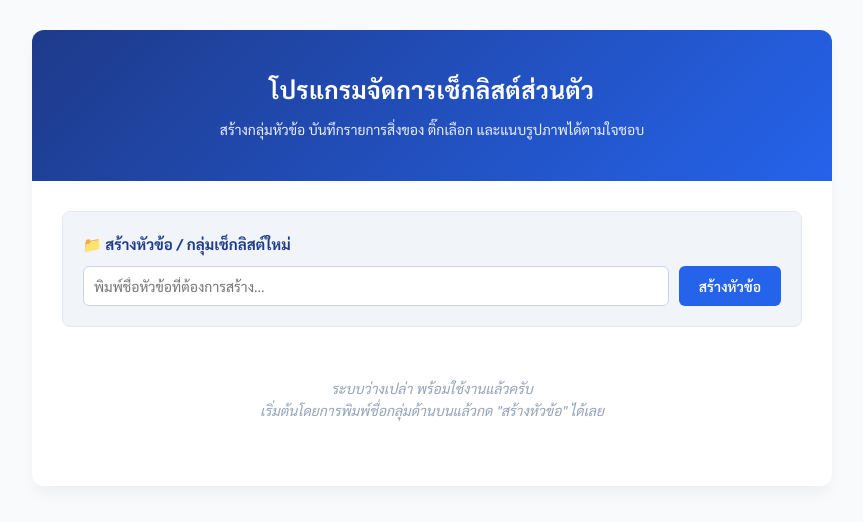
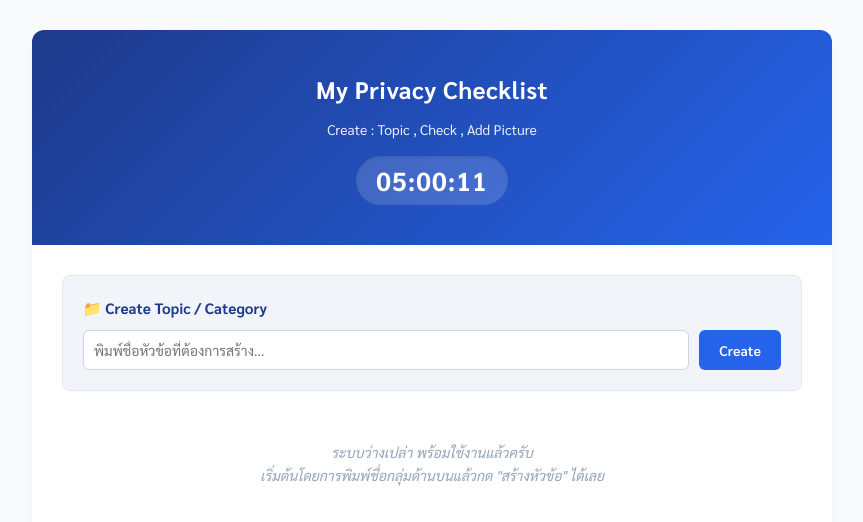
Before and after one commit to Senamonpan/Dorm.checklist-, a plain HTML site: page index.html in a window 1280 px wide. Shown: the whole page, without its empty margins (208-1071 px from the left). Drawn offline with Linux system fonts and the light colour scheme.

Commit message:
Update title and add live clock feature

```diff
--- a/index.html
+++ b/index.html
@@ -3,7 +3,7 @@
 <head>
     <meta charset="UTF-8">
     <meta name="viewport" content="width=device-width, initial-scale=1.0">
-    <title>โปรแกรมสร้างและจัดการเช็กลิสต์ส่วนตัว</title>
+    <title>My Privacy Checklist </title>
     <link rel="preconnect" href="https://fonts.googleapis.com">
     <link rel="preconnect" href="https://fonts.gstatic.com" crossorigin>
     <link href="https://fonts.googleapis.com/css2?family=Sarabun:wght@300;400;600;700&display=swap" rel="stylesheet">
@@ -46,6 +46,20 @@
             font-size: 14px;
             opacity: 0.9;
         }
+
+        /* สไตล์ของนาฬิกาที่เพิ่มเข้ามา */
+        .live-clock {
+            font-size: 26px;
+            font-weight: 700;
+            margin-top: 15px;
+            background: rgba(255, 255, 255, 0.15); /* กล่องกระจกโปร่งแสง */
+            display: inline-block;
+            padding: 4px 20px;
+            border-radius: 30px;
+            letter-spacing: 1px;
+            box-shadow: inset 0 1px 3px rgba(0,0,0,0.1);
+        }
+
         .content-padding {
             padding: 0 30px;
         }
@@ -243,17 +257,18 @@
 
     <div class="container">
         <div class="header-banner">
-            <h1>โปรแกรมจัดการเช็กลิสต์ส่วนตัว</h1>
-            <p>สร้างกลุ่มหัวข้อ บันทึกรายการสิ่งของ ติ๊กเลือก และแนบรูปภาพได้ตามใจชอบ</p>
+            <h1>My Privacy Checklist</h1>
+            <p>Create : Topic , Check , Add Picture </p>
+            <div id="liveClock" class="live-clock">00:00:00</div>
         </div>
 
         <div class="content-padding">
 
             <div class="creator-box">
-                <div class="creator-title">📁 สร้างหัวข้อ / กลุ่มเช็กลิสต์ใหม่</div>
+                <div class="creator-title">📁 Create Topic / Category </div>
                 <div class="flex-form">
                     <input type="text" id="newCategoryTitle" class="input-text" placeholder="พิมพ์ชื่อหัวข้อที่ต้องการสร้าง...">
-                    <button onclick="createCategory()" class="btn btn-primary">สร้างหัวข้อ</button>
+                    <button onclick="createCategory()" class="btn btn-primary">Create</button>
                 </div>
             </div>
 
@@ -432,7 +447,19 @@
             });
         }
 
+        // ฟังก์ชันระบบนาฬิกา Real-time ที่เพิ่มเข้ามาใหม่
+        function updateClock() {
+            const now = new Date();
+            const hours = String(now.getHours()).padStart(2, '0');
+            const minutes = String(now.getMinutes()).padStart(2, '0');
+            const seconds = String(now.getSeconds()).padStart(2, '0');
+            document.getElementById('liveClock').textContent = `${hours}:${minutes}:${seconds}`;
+        }
+
+        // สั่งให้โปรแกรมวาดหน้าจอเช็กลิสต์และเริ่มรันนาฬิกาทำทันที
         renderChecklist();
+        updateClock();
+        setInterval(updateClock, 1000); // อัปเดตเวลาทุกๆ 1 วินาที
     </script>
 </body>
 </html>
```
